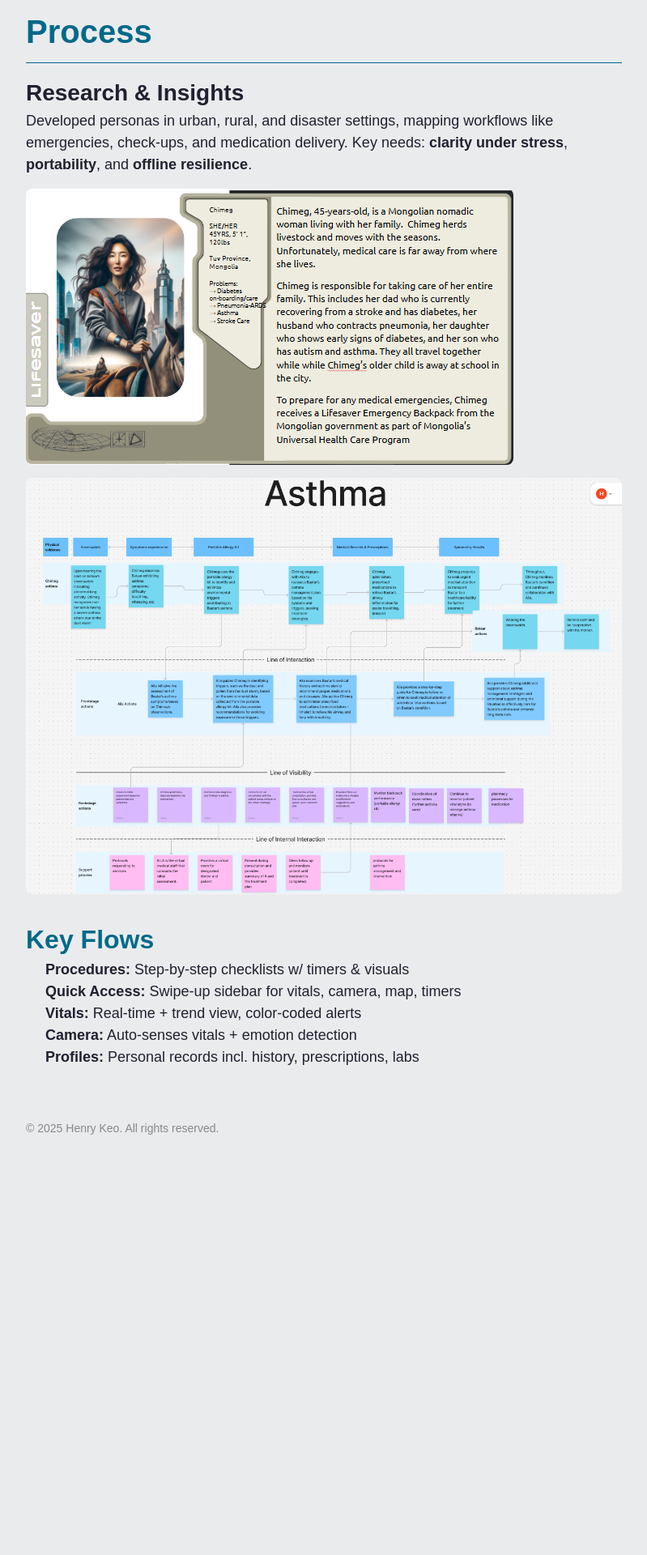
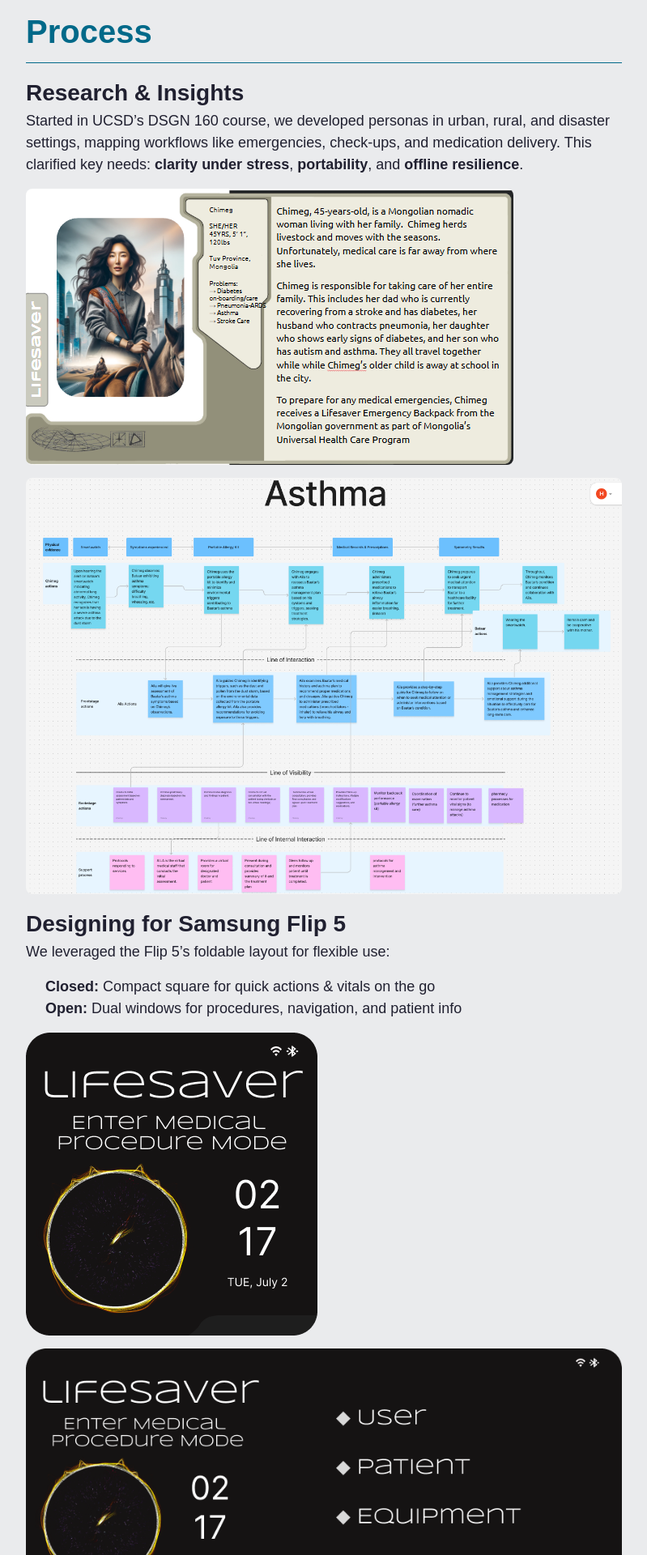
Before and after one commit to ItsSnowyMoon/portfolio-site, a Next.js app: page /projects/lifesaver in a window 1280 px wide. Shown: the part 1140-3060 px from the top of the page at 81% size, without its empty margins (240-1039 px from the left). Before the commit the page ends 2576 px from the top, so only its background shows below. Built offline with nearby package versions, Linux system fonts and the light colour scheme.

Commit message:
Lifesaver Fixed Motion

```diff
--- a/app/projects/lifesaver/page.tsx
+++ b/app/projects/lifesaver/page.tsx
@@ -1,13 +1,16 @@
 'use client';
 
 import { motion } from 'framer-motion';
-import Link from 'next/link';
-import Head from 'next/head';
 
 export default function LifeSaverProjectPage() {
-  const sectionVariants = {
+  const fadeInUp = {
     hidden: { opacity: 0, y: 20 },
     visible: { opacity: 1, y: 0, transition: { duration: 0.8 } },
+  };
+
+  const fadeInUpStagger = {
+    hidden: { opacity: 0, y: 20 },
+    visible: { opacity: 1, y: 0, transition: { staggerChildren: 0.2 } },
   };
 
   const imageVariants = {
@@ -15,18 +18,7 @@ export default function LifeSaverProjectPage() {
     visible: { opacity: 1, scale: 1, transition: { duration: 0.8 } },
   };
 
-  const listVariants = {
-    hidden: { opacity: 0, x: -20 },
-    visible: { opacity: 1, x: 0, transition: { staggerChildren: 0.2 } },
-  };
-
   return (
-    <>
-      <Head>
-        <title>LifeSaver | Henry Keo</title>
-        <meta name="description" content="LifeSaver Project Case Study by Henry Keo" />
-      </Head>
-
     <motion.section
       initial="hidden"
       whileInView="visible"
@@ -38,91 +30,124 @@ export default function LifeSaverProjectPage() {
         padding: '2rem',
       }}
     >
-        <motion.h1
-          variants={sectionVariants}
-          style={{
-            fontSize: '2.5rem',
-            color: 'var(--accent-color)',
-            marginBottom: '1rem',
-          }}
-        >
+      <motion.h1 variants={fadeInUp} style={{ fontSize: '2.5rem', color: 'var(--accent-color)', marginBottom: '1rem' }}>
         LifeSaver: Decentralizing Healthcare Everywhere
       </motion.h1>
       <hr style={{ border: 'none', height: '1px', backgroundColor: 'var(--accent-color)', margin: '1rem 0' }} />
 
-        <motion.p variants={sectionVariants} style={{ fontSize: '1.125rem', marginBottom: '1rem' }}>
+      <motion.p variants={fadeInUp} style={{ fontSize: '1.125rem', marginBottom: '1rem' }}>
         Healthcare today is centralized, costly, and often out of reach. From rural communities to space missions,
         patients need tools to access treatment anywhere.
       </motion.p>
-        <motion.p variants={sectionVariants} style={{ fontSize: '1.125rem', marginBottom: '1rem', fontStyle: 'italic' }}>
+      <motion.p variants={fadeInUp} style={{ fontSize: '1.125rem', marginBottom: '1rem', fontStyle: 'italic' }}>
         How might we empower non-experts to deliver safe, effective care in remote or extreme environments?
       </motion.p>
 
       {/* Solution */}
-        <motion.h2 variants={sectionVariants} style={{ fontSize: '2rem', color: 'var(--accent-color)', marginTop: '1rem' }}>
+      <motion.h2 variants={fadeInUp} style={{ fontSize: '2rem', color: 'var(--accent-color)', marginTop: '1rem' }}>
         Solution
       </motion.h2>
-        <motion.p variants={sectionVariants} style={{ fontSize: '1.125rem', marginBottom: '1rem' }}>
+      <motion.p variants={fadeInUp} style={{ fontSize: '1.125rem', marginBottom: '1rem' }}>
         LifeSaver is a portable ecosystem combining hardware and software to deliver decentralized healthcare:
       </motion.p>
-        <motion.ul variants={listVariants} style={{ fontSize: '1.125rem', marginBottom: '1rem', paddingLeft: '1.5rem' }}>
-          <motion.li variants={sectionVariants}>A <strong>medical pod</strong> with essential treatment equipment.</motion.li>
-          <motion.li variants={sectionVariants}>
-            <strong>AILA (AI Living Assistant):</strong> A mobile/AR companion that diagnoses, guides procedures, and monitors vitals in real time.
-          </motion.li>
+      <motion.ul variants={fadeInUp} style={{ fontSize: '1.125rem', marginBottom: '1rem', paddingLeft: '1.5rem' }}>
+        <li>A <strong>medical pod</strong> with essential treatment equipment.</li>
+        <li>
+          <strong>AILA (AI Living Assistant):</strong> A mobile/AR companion that diagnoses, guides procedures, and
+          monitors vitals in real time.
+        </li>
       </motion.ul>
-
-        <motion.img
-          variants={imageVariants}
-          src="/HomeLOP.png"
-          alt="AILA Samsung Flip 5 Interface"
-          style={{ maxWidth: '150%', height: 'auto', borderRadius: '8px', marginBottom: '1rem' }}
-        />
+      <motion.img variants={imageVariants} src="/HomeLOP.png" alt="AILA Samsung Flip 5 Interface"
+        style={{ maxWidth: '150%', height: 'auto', borderRadius: '8px', marginBottom: '1rem' }} />
 
       {/* Role */}
-        <motion.h2 variants={sectionVariants} style={{ fontSize: '2rem', color: 'var(--accent-color)', marginTop: '1rem' }}>
-          My Role
-        </motion.h2>
-        <motion.ul variants={listVariants} style={{ fontSize: '1.125rem', marginBottom: '1rem', paddingLeft: '1.5rem' }}>
-          <motion.li variants={sectionVariants}>Lead UI/UX Designer for AILA</motion.li>
-          <motion.li variants={sectionVariants}>Created user flows, Figma wireframes, and high-fidelity prototypes</motion.li>
-          <motion.li variants={sectionVariants}>Designed AR workflows for safe, hands-free treatment guidance</motion.li>
+      <motion.h2 variants={fadeInUp} style={{ fontSize: '2rem', color: 'var(--accent-color)', marginTop: '1rem' }}>My Role</motion.h2>
+      <motion.ul variants={fadeInUp} style={{ fontSize: '1.125rem', marginBottom: '1rem', paddingLeft: '1.5rem' }}>
+        <li>Lead UI/UX Designer for AILA</li>
+        <li>Created user flows, Figma wireframes, and high-fidelity prototypes</li>
+        <li>Designed AR workflows for safe, hands-free treatment guidance</li>
       </motion.ul>
 
       {/* Process */}
-        <motion.h2 variants={sectionVariants} style={{ fontSize: '2.5rem', color: 'var(--accent-color)', marginTop: '2rem' }}>
-          Process
-        </motion.h2>
+      <motion.h2 variants={fadeInUp} style={{ fontSize: '2.5rem', color: 'var(--accent-color)', marginTop: '2rem' }}>Process</motion.h2>
       <hr style={{ border: 'none', height: '1px', backgroundColor: 'var(--accent-color)', margin: '.5rem 0' }} />
 
-        <motion.h3 variants={sectionVariants} style={{ fontSize: '1.75rem', marginTop: '1rem' }}>
-          Research & Insights
-        </motion.h3>
-        <motion.p variants={sectionVariants} style={{ fontSize: '1.125rem', marginBottom: '1rem' }}>
-          Developed personas in urban, rural, and disaster settings, mapping workflows like emergencies, check-ups, and
-          medication delivery. Key needs: <strong>clarity under stress</strong>, <strong>portability</strong>, and
-          <strong> offline resilience</strong>.
+      <motion.h3 variants={fadeInUp} style={{ fontSize: '1.75rem', marginTop: '1rem' }}>Research & Insights</motion.h3>
+      <motion.p variants={fadeInUp} style={{ fontSize: '1.125rem', marginBottom: '1rem' }}>
+        Started in UCSD’s DSGN 160 course, we developed personas in urban, rural, and disaster settings, mapping
+        workflows like emergencies, check-ups, and medication delivery. This clarified key needs: <strong>clarity under
+        stress</strong>, <strong>portability</strong>, and <strong>offline resilience</strong>.
       </motion.p>
-
       <motion.img variants={imageVariants} src="/chimeg.png" alt="User Personas" style={{ maxWidth: '100%', borderRadius: '8px', marginBottom: '1rem' }} />
       <motion.img variants={imageVariants} src="/asthma.png" alt="Workflow Research" style={{ maxWidth: '100%', borderRadius: '8px', marginBottom: '1rem' }} />
 
-        {/* Key Flows / Testing can continue the same pattern */}
-        <motion.h2 variants={sectionVariants} style={{ fontSize: '2rem', color: 'var(--accent-color)', marginTop: '2rem' }}>
-          Key Flows
-        </motion.h2>
-        <motion.ul variants={listVariants} style={{ fontSize: '1.125rem', marginBottom: '1rem', paddingLeft: '1.5rem' }}>
-          <motion.li variants={sectionVariants}><strong>Procedures:</strong> Step-by-step checklists w/ timers & visuals</motion.li>
-          <motion.li variants={sectionVariants}><strong>Quick Access:</strong> Swipe-up sidebar for vitals, camera, map, timers</motion.li>
-          <motion.li variants={sectionVariants}><strong>Vitals:</strong> Real-time + trend view, color-coded alerts</motion.li>
-          <motion.li variants={sectionVariants}><strong>Camera:</strong> Auto-senses vitals + emotion detection</motion.li>
-          <motion.li variants={sectionVariants}><strong>Profiles:</strong> Personal records incl. history, prescriptions, labs</motion.li>
+      <motion.h3 variants={fadeInUp} style={{ fontSize: '1.75rem', marginTop: '1rem' }}>Designing for Samsung Flip 5</motion.h3>
+      <motion.p variants={fadeInUp} style={{ fontSize: '1.125rem', marginBottom: '1rem' }}>
+        We leveraged the Flip 5’s foldable layout for flexible use:
+      </motion.p>
+      <motion.ul variants={fadeInUp} style={{ fontSize: '1.125rem', marginBottom: '1rem', paddingLeft: '1.5rem' }}>
+        <li><strong>Closed:</strong> Compact square for quick actions & vitals on the go</li>
+        <li><strong>Open:</strong> Dual windows for procedures, navigation, and patient info</li>
+      </motion.ul>
+      <motion.img variants={imageVariants} src="/Front Display.png" alt="Closed Mode" style={{ maxWidth: '150%', borderRadius: '8px', marginBottom: '1rem' }} />
+      <motion.img variants={imageVariants} src="/Main Display.png" alt="Open Mode" style={{ maxWidth: '100%', borderRadius: '8px', marginBottom: '1rem' }} />
+
+      <motion.h3 variants={fadeInUp} style={{ fontSize: '1.75rem', marginTop: '1rem' }}>Wireframes → High-Fidelity Prototypes</motion.h3>
+      <motion.p variants={fadeInUp} style={{ fontSize: '1.125rem', marginBottom: '1rem' }}>
+        Early wireframes tested our dual-screen flows; hi-fi prototypes refined layouts for real use in stressful conditions.
+      </motion.p>
+      <motion.img variants={imageVariants} src="/wireframe.png" alt="Wireframes" style={{ maxWidth: '100%', borderRadius: '8px', marginBottom: '1rem' }} />
+
+      {/* Key flows */}
+      <motion.h2 variants={fadeInUp} style={{ fontSize: '2rem', color: 'var(--accent-color)', marginTop: '2rem' }}>Key Flows</motion.h2>
+      <motion.ul variants={fadeInUp} style={{ fontSize: '1.125rem', marginBottom: '1rem', paddingLeft: '1.5rem' }}>
+        <li><strong>Procedures:</strong> Step-by-step checklists w/ timers & visuals for non-experts</li>
+        <li><strong>Quick Access:</strong> Swipe-up sidebar for vitals, camera, map, timers</li>
+        <li><strong>Vitals:</strong> Real-time + trend view, color-coded risk alerts</li>
+        <li><strong>Camera:</strong> Auto-senses vitals + emotion detection for mental health</li>
+        <li><strong>Profiles:</strong> Personal records incl. history, prescriptions, labs</li>
       </motion.ul>
 
-        <motion.footer variants={sectionVariants} style={{ marginTop: '4rem', fontSize: '0.875rem', color: '#888' }}>
+      <motion.img variants={imageVariants} src="/medical.png" alt="Procedures" style={{ maxWidth: '100%', borderRadius: '8px', marginBottom: '1rem' }} />
+      <motion.img variants={imageVariants} src="/quick.png" alt="Quick Access" style={{ maxWidth: '100%', borderRadius: '8px', marginBottom: '1rem' }} />
+      <motion.img variants={imageVariants} src="/vitals.png" alt="Vitals" style={{ maxWidth: '100%', borderRadius: '8px', marginBottom: '1rem' }} />
+
+      {/* Testing */}
+      <motion.h2 variants={fadeInUp} style={{ fontSize: '2.5rem', color: 'var(--accent-color)', marginTop: '2rem' }}>Testing & Iteration</motion.h2>
+      <hr style={{ border: 'none', height: '1px', backgroundColor: 'var(--accent-color)', margin: '.5rem 0' }} />
+      <motion.p variants={fadeInUp} style={{ fontSize: '1.125rem', marginBottom: '1rem' }}>
+        Field-tested on Devon Island (Mars analog site) with Wizard-of-Oz simulations. Insights drove clearer instructions,
+        AR guidance, and stress-resilient layouts.
+      </motion.p>
+      <motion.img variants={imageVariants} src="/cliff.png" alt="Devon Island Test" style={{ maxWidth: '100%', borderRadius: '8px', marginBottom: '1rem' }} />
+
+      <motion.p variants={fadeInUp} style={{ fontSize: '1.125rem', marginBottom: '1rem' }}>
+        At <strong>World Design Capital 2024</strong>, we showcased LifeSaver’s pod + AILA to global designers. I
+        represented the design team, demoed workflows, and gathered live feedback from healthcare professionals.
+      </motion.p>
+
+      <motion.div variants={fadeInUp} style={{ display: 'grid', gridTemplateColumns: '1fr 1fr', gap: '1rem', marginBottom: '1rem' }}>
+        <motion.img variants={imageVariants} src="/panel.JPG" alt="Panel" style={{ width: '100%', borderRadius: '8px' }} />
+        <motion.img variants={imageVariants} src="/booth.JPG" alt="Booth" style={{ width: '100%', borderRadius: '8px' }} />
+      </motion.div>
+
+      {/* Impact */}
+      <motion.h2 variants={fadeInUp} style={{ fontSize: '2rem', color: 'var(--accent-color)', marginTop: '1rem' }}>Impact & Reflection</motion.h2>
+      <motion.ul variants={fadeInUp} style={{ fontSize: '1.125rem', marginBottom: '1rem', paddingLeft: '1.5rem' }}>
+        <li>Enabled non-experts to perform guided care in remote settings</li>
+        <li>Showcased at WDC 2024, sparking dialogue on accessible healthcare</li>
+        <li>Sharpened my skills designing AR workflows & stress-resilient UIs</li>
+      </motion.ul>
+
+      {/* Next Steps */}
+      <motion.h2 variants={fadeInUp} style={{ fontSize: '2rem', color: 'var(--accent-color)', marginTop: '1rem' }}>Next Steps</motion.h2>
+      <motion.p variants={fadeInUp} style={{ fontSize: '1.125rem', marginBottom: '1rem' }}>
+        Ongoing work: expanding treatment libraries, voice integration for accessibility, and further AR usability testing.
+      </motion.p>
+
+      <motion.footer variants={fadeInUp} style={{ marginTop: '4rem', fontSize: '0.875rem', color: '#888' }}>
         <p>&copy; {new Date().getFullYear()} Henry Keo. All rights reserved.</p>
       </motion.footer>
     </motion.section>
-    </>
   );
 }
```
Lines whose indentation alone changed are shown as unchanged.
